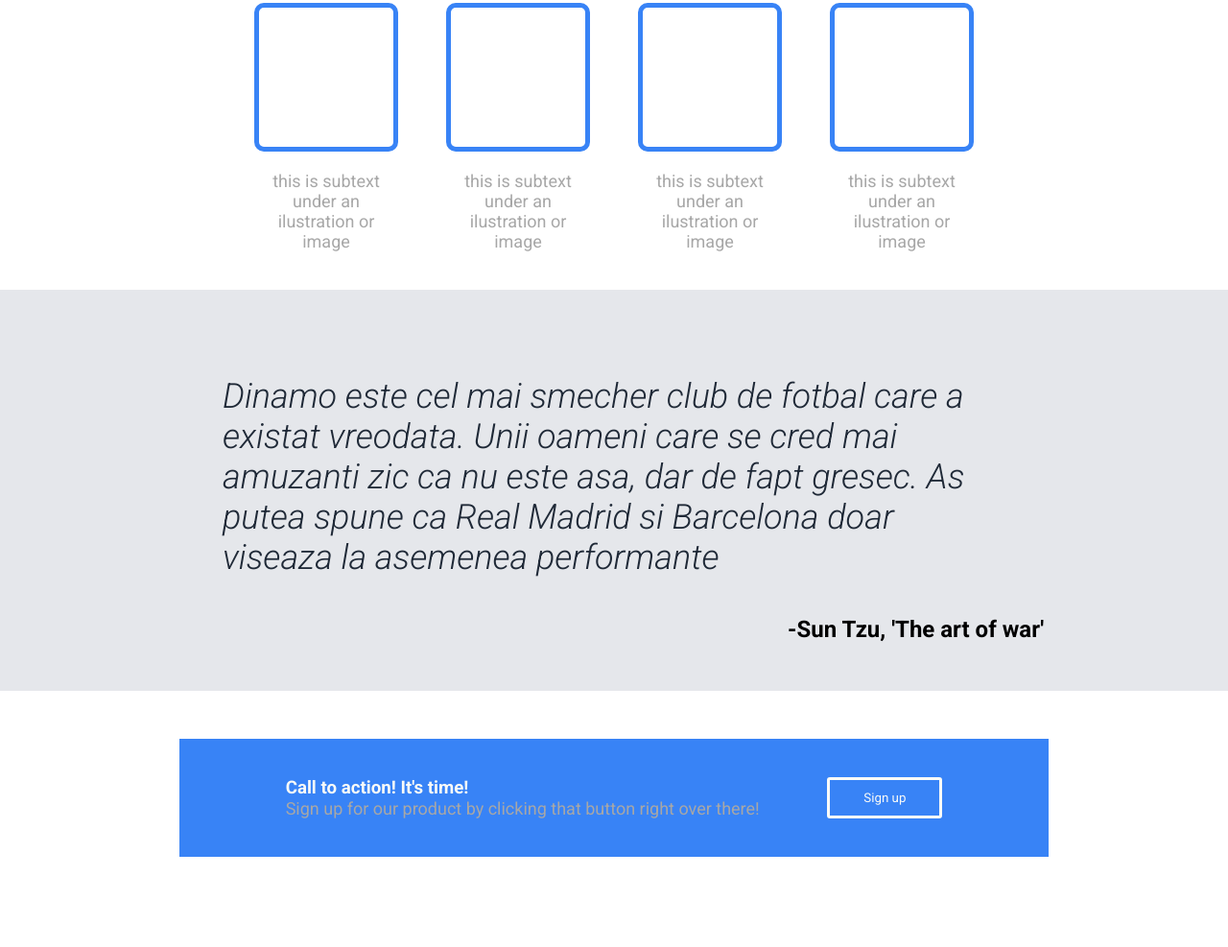
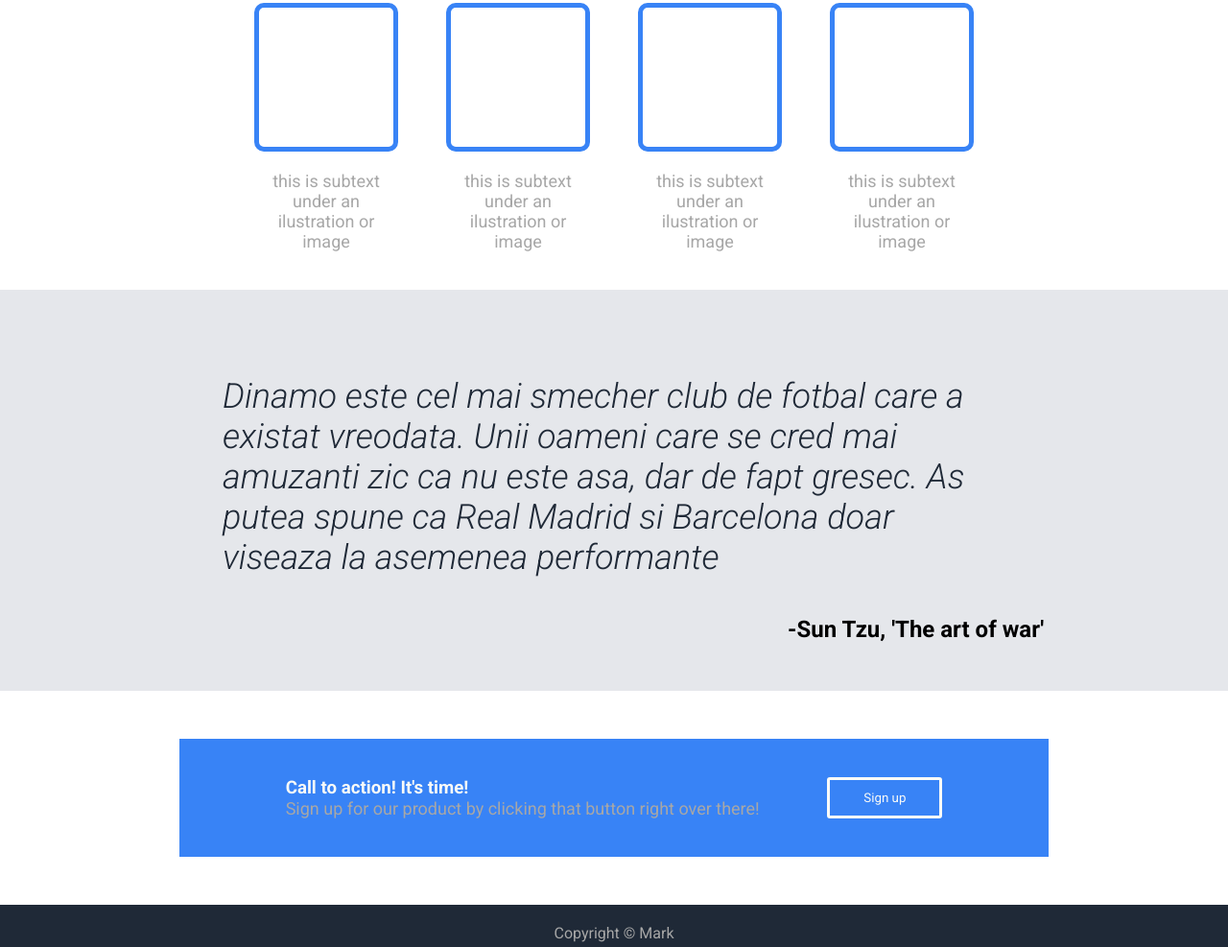
Before and after one commit to vanmark19/Landing-page, a plain HTML site: page index.html in a window 1280 px wide. Shown: the part 552-1539 px from the top of the page at 96% size. Before the commit the page ends 1495 px from the top, so only its background shows below. Drawn offline with Linux system fonts and the light colour scheme.

Commit message:
finished all

```diff
--- a/index.html
+++ b/index.html
@@ -97,6 +97,10 @@
         </section>
 
       </div>
-
+      <div id="footer-wraper">
+        <footer>
+          <div>Copyright &#169; Mark </div>
+        </footer>
+      </div>
 </body>
 </html>
--- a/style.css
+++ b/style.css
@@ -145,3 +145,13 @@
   width: 120px;
   border: 3px solid #F9FAF8;
 }
+#footer-wraper{
+  background-color: #1F2937;
+  display:flex;
+  justify-content: center;
+}
+footer div{
+  color:#a7a7a7;
+  padding-top: 20px;
+  padding-bottom: 5px;
+}
```
